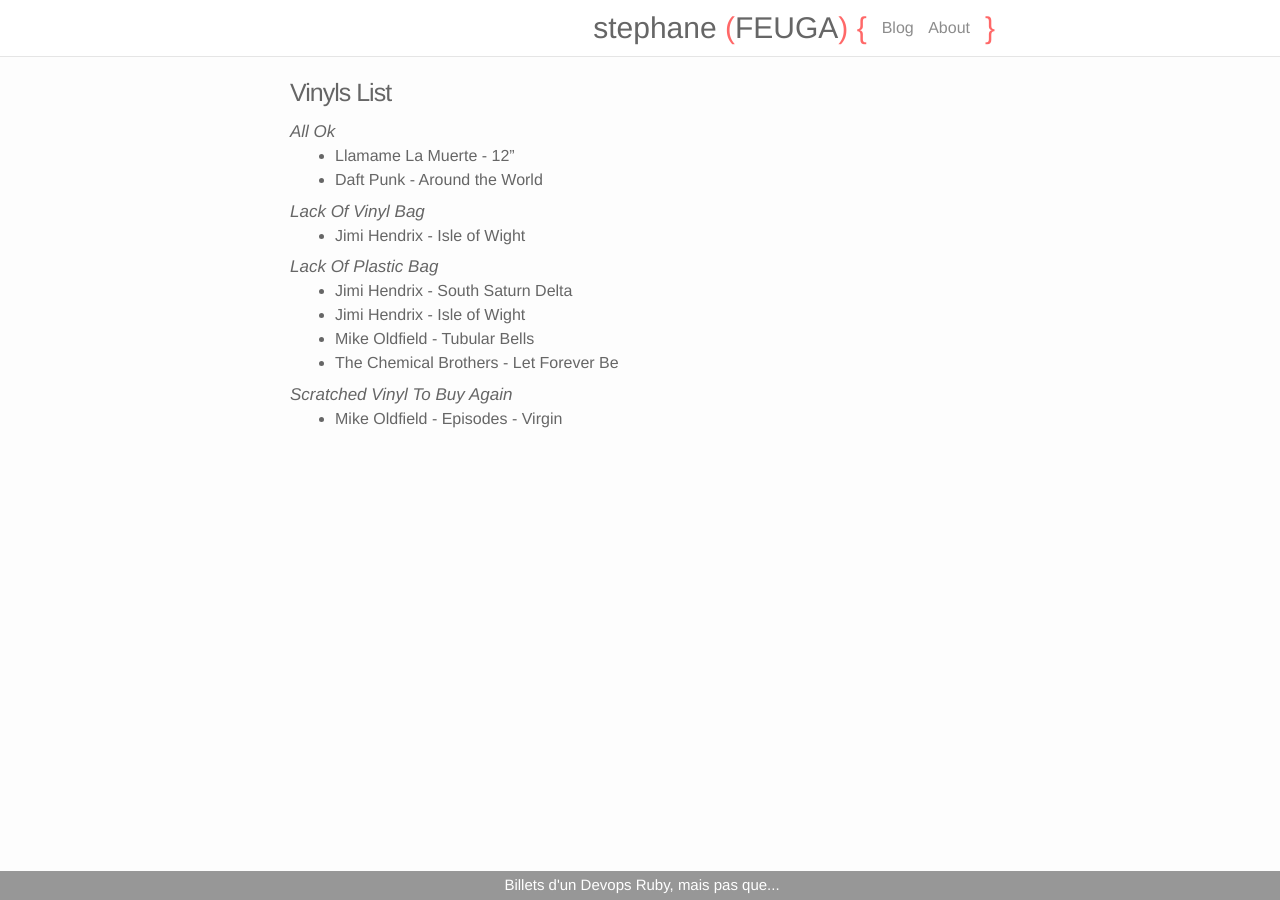
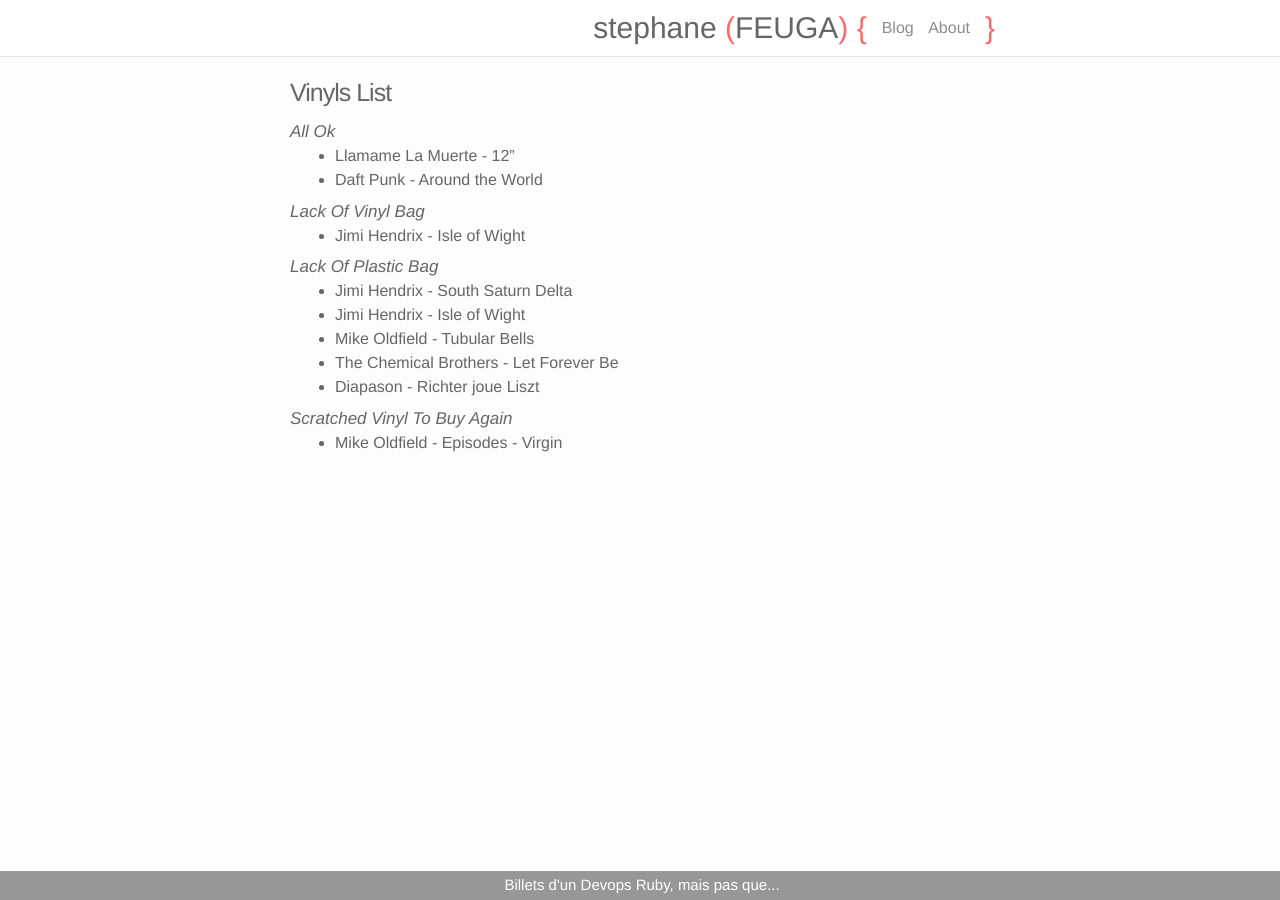
Before and after one commit to sfeuga/blog, a Jekyll site: the page built from _list/vinyl.md, in a window 1280 px wide. Built offline with Jekyll 4.4.1, drawn with Linux system fonts in a browser that asks for light colours; nearby versions of some CDN libraries.

Commit message:
Update vinyl.md

```diff
--- a/_list/vinyl.md
+++ b/_list/vinyl.md
@@ -17,7 +17,7 @@
 * Jimi Hendrix - Isle of Wight
 * Mike Oldfield - Tubular Bells
 * The Chemical Brothers - Let Forever Be
-
+* Diapason - Richter joue Liszt
 
 ### Scratched Vinyl to Buy again
 * Mike Oldfield - Episodes - Virgin
```
